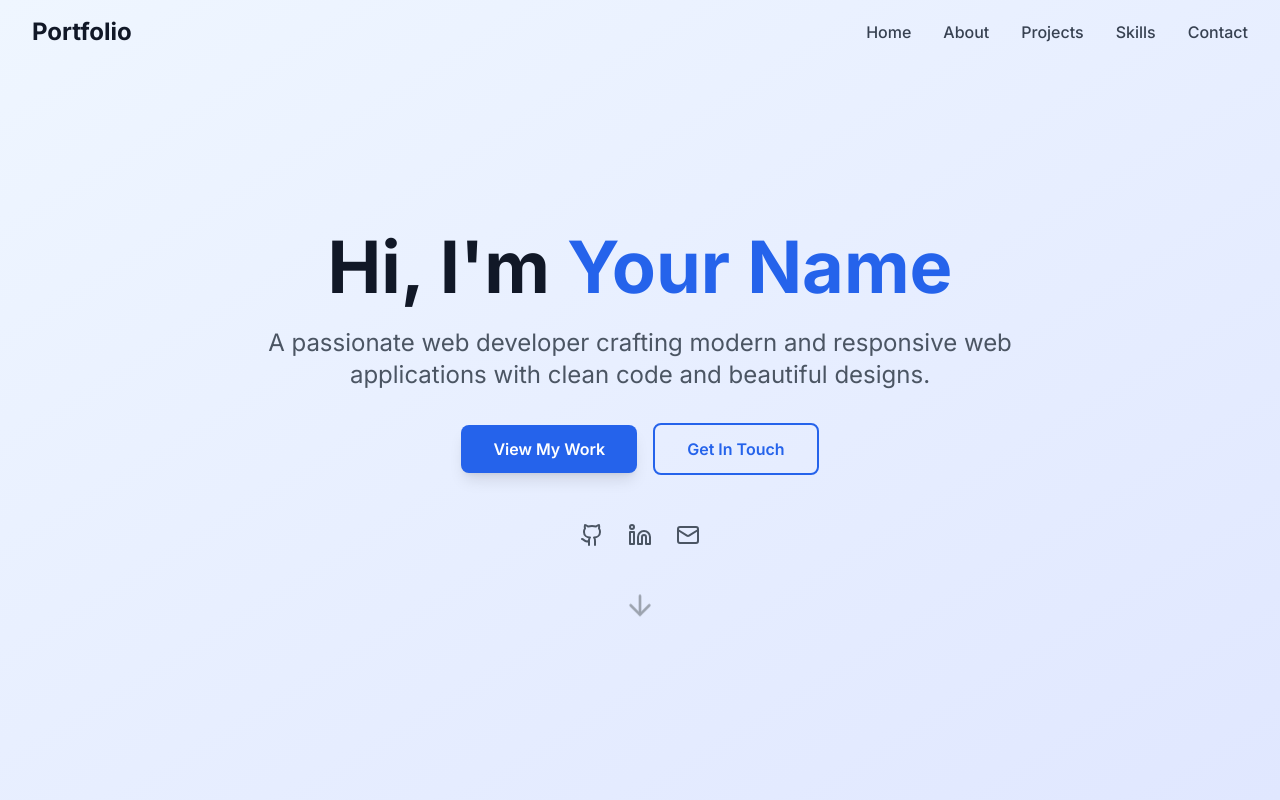
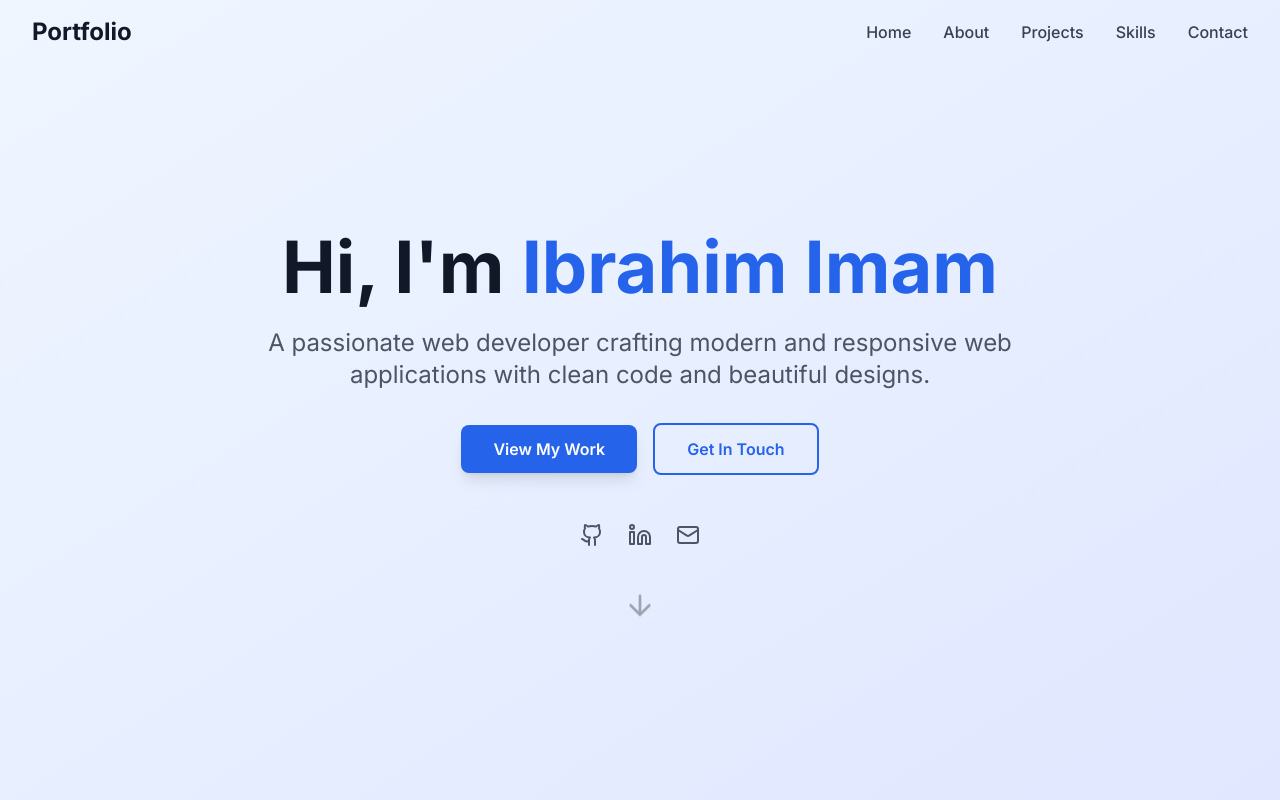
Before and after one commit to khalmam/MyPortfolio, a React (Vite) app: page / in a window 1280 px wide. Shown: the top 800 px of the page. Built offline with nearby package versions, Linux system fonts and the light colour scheme.

Commit message:
Update Hero.tsx

```diff
--- a/src/components/Hero.tsx
+++ b/src/components/Hero.tsx
@@ -15,7 +15,7 @@
         <div className="animate-fade-in-up">
           <h1 className="text-4xl sm:text-5xl lg:text-7xl font-bold text-gray-900 mb-6">
             Hi, I'm{' '}
-            <span className="text-blue-600">Your Name</span>
+            <span className="text-blue-600">Ibrahim Imam</span>
           </h1>
           <p className="text-xl sm:text-2xl text-gray-600 mb-8 max-w-3xl mx-auto">
             A passionate web developer crafting modern and responsive web applications with clean code and beautiful designs.
```
